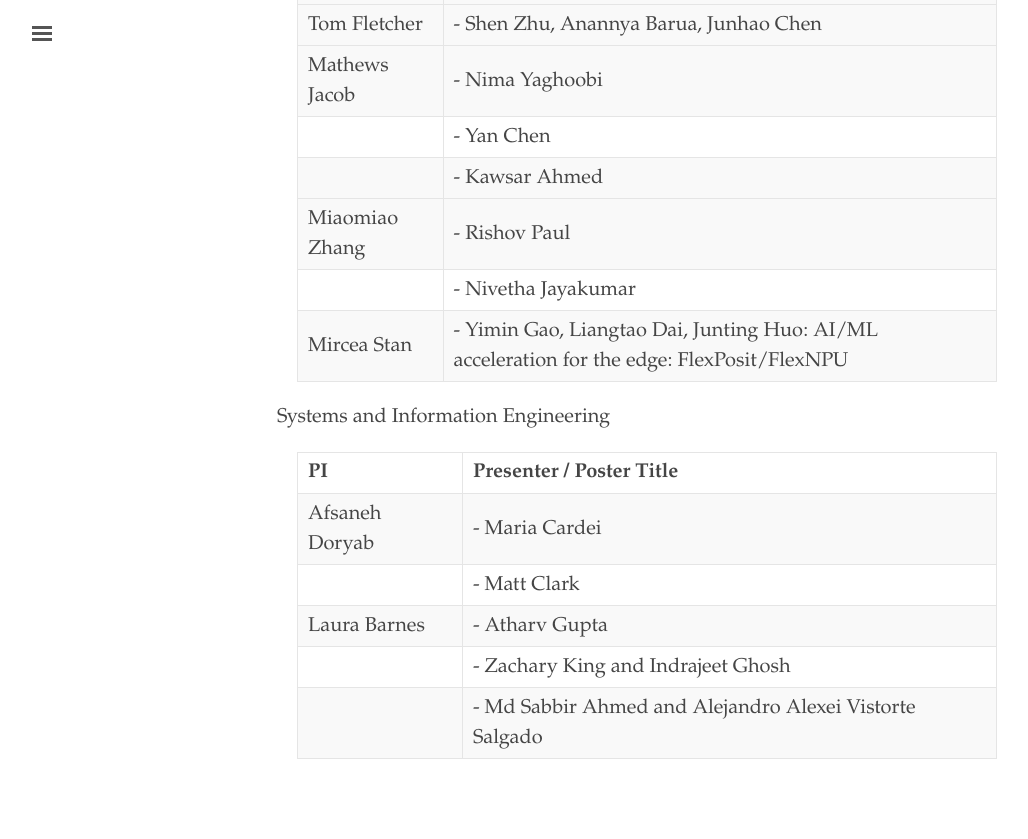
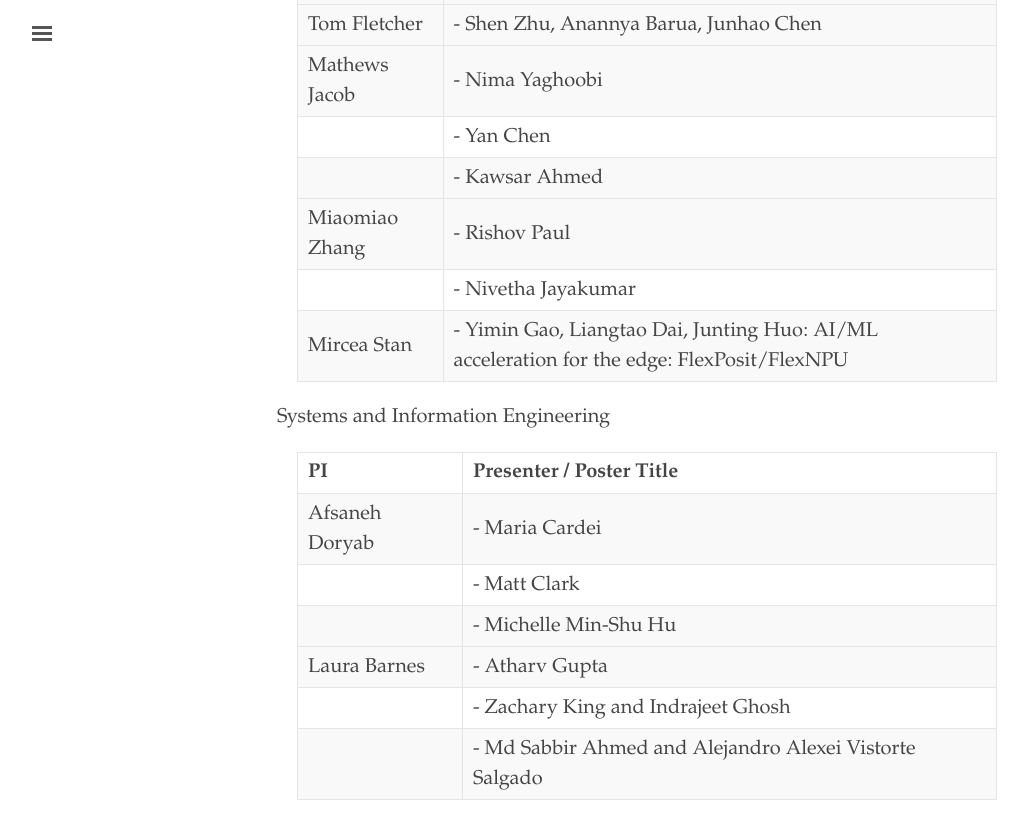
Before and after one commit to uvaml/uvaml.github.io, a Jekyll site: the page built from _texts/2026-10-08.md, in a window 1280 px wide and 900 px high, scrolled down 2290 px. Shown: the top 839 px of the window, without its empty margins (3-1031 px from the left). Built offline with Jekyll 4.4.1, drawn with Linux system fonts in a browser that asks for light colours.

Commit message:
add posters

```diff
--- a/_texts/2026-10-08.md
+++ b/_texts/2026-10-08.md
@@ -93,6 +93,7 @@ The goal of the resource fair is to encourage collaboration between labs and gra
   |------------------|----------------------------|
   | Afsaneh Doryab   | - Maria Cardei             |
   |                  | - Matt Clark               |
+  |                  | - Michelle Min-Shu Hu      |
   |------------------|----------------------------|
   | Laura Barnes     | - Atharv Gupta             |
   |                  | - Zachary King and Indrajeet Ghosh |
```
